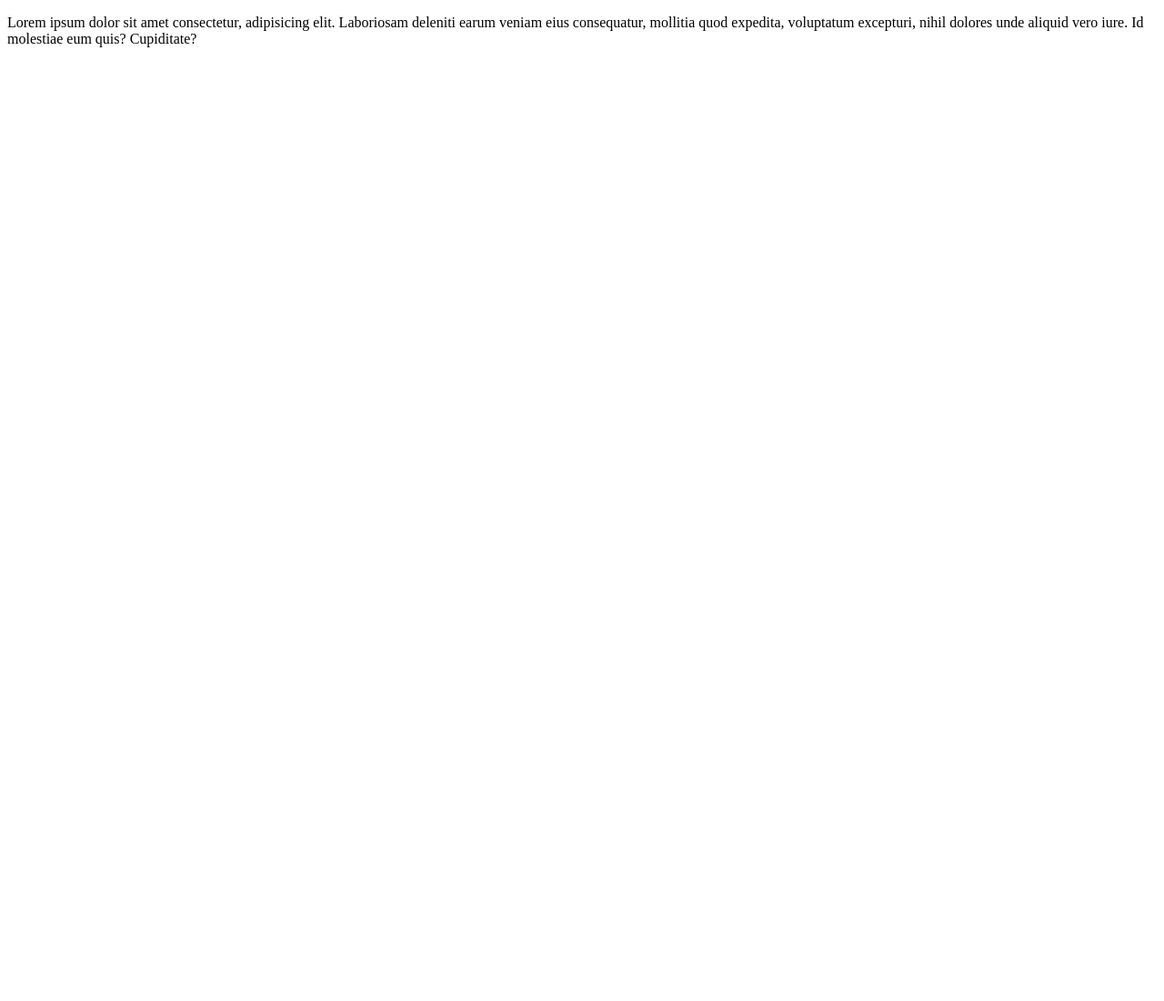
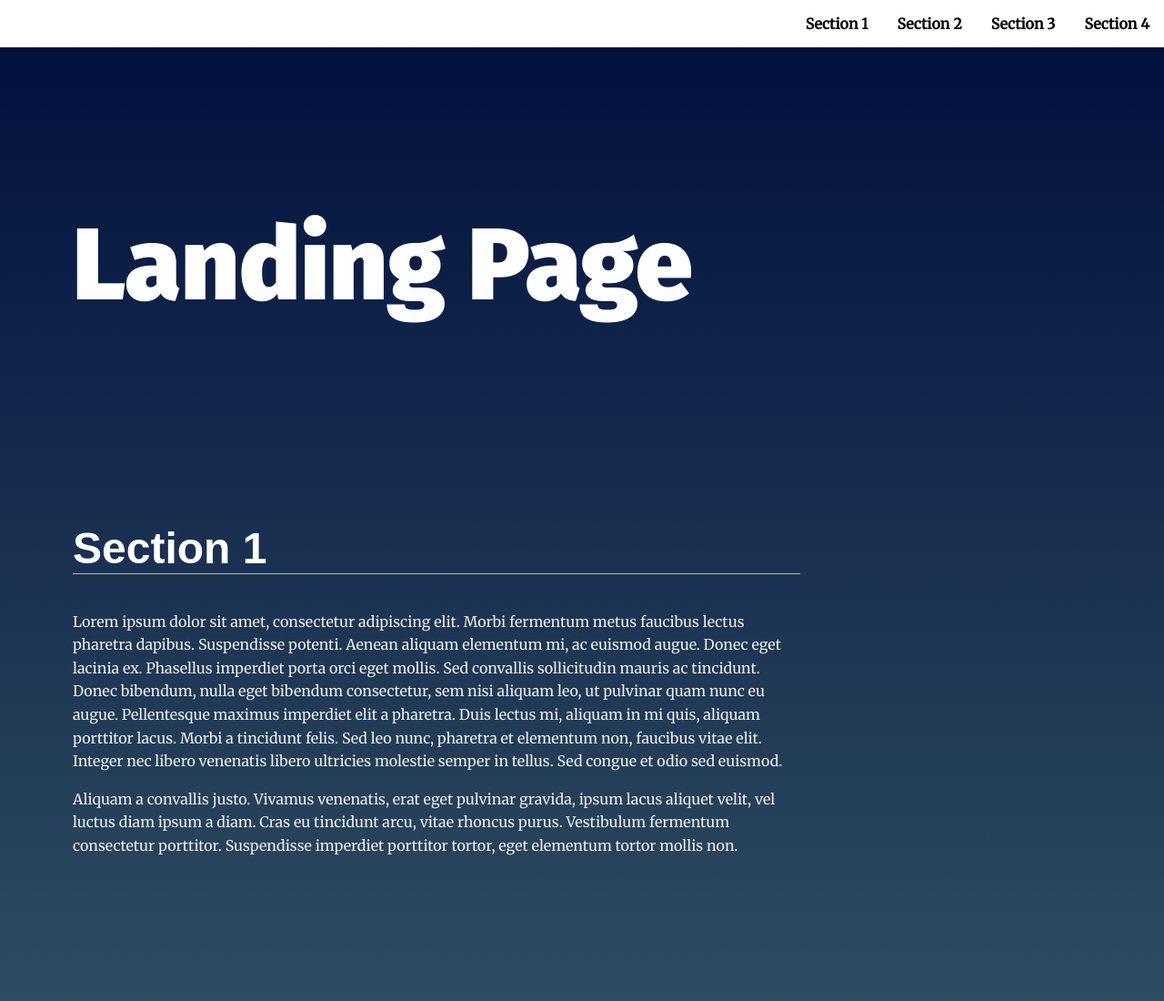
Before and after one commit to somayaax/new_repo, a plain HTML site: page index.html in a window 1280 px wide. Shown: the top 1100 px of the page at 91% size. Before the commit the page ends 800 px from the top, so only its background shows below. Drawn offline with Linux system fonts and the light colour scheme.

Commit message:
2nd commit

```diff
--- /dev/null
+++ b/css/styles.css
@@ -0,0 +1,237 @@
+/*
+ *
+ * CSS written based on SMACSS architecture.
+ * To learn more, visit: http://smacss.com/
+ *
+ * For simplicity, no reset or normalize is added.
+ * To learn more, visit: https://css-tricks.com/reboot-resets-reasoning/
+ *
+*/
+
+
+/* ---- Base Rules ---- */
+
+body {
+    background: rgb(136,203,171);
+    background: linear-gradient(0deg, rgba(136,203,171,1) 0%, rgba(0,13,60,1) 100%);
+    margin: 0;
+    font-family: 'Merriweather', serif;
+    color: #fff;
+
+}
+
+html{
+    scroll-behavior: smooth;
+}
+
+/* Typeography General*/
+h1 {
+    font-family: 'Fira Sans', sans-serif;
+    font-size: 3em;
+    margin: 2em 1rem;
+}
+
+@media only screen and (min-width: 35em){
+    h1 {
+        font-size: 7em;
+        margin: 2em 4rem 1em;
+    }
+}
+
+h2 {
+    border-bottom: 1px solid #cc1;
+    font-family: 'Oxygen', Sans-Serif;
+    font-size: 3em;
+    color: #fff;
+}
+
+p {
+    line-height: 1.6em;
+    color: #eee;
+}
+
+/* ---- Layout Rules ---- */
+main {
+    margin: 10vh 1em 10vh;
+}
+
+.main-hero {
+    min-height: 40vh;
+    padding-top: 3em;
+}
+
+section {
+    position: relative;
+    min-height: 80vh;
+}
+
+
+/* ---- Module Rules ---- */
+
+/* Navigation Styles*/
+.navbar__menu ul {
+    padding-left: 0;
+    margin: 0;
+    text-align: right;
+}
+
+.navbar__menu li {
+    display: inline-block;
+}
+
+.navbar__menu .menu__link {
+    display: block;
+    padding: 1em;
+    font-weight: bold;
+    text-decoration: none;
+    color: #000;
+}
+
+.navbar__menu .menu__link:hover {
+    background: #333;
+    color: #fff;
+    transition: ease 0.3s all;
+}
+a.active__link{
+    background: #333;
+    color: #fff !important;
+    transition: ease 0.3s all;
+}
+
+@media only screen and (max-width: 424px){
+    ul{
+        font-size: 0.7em;
+    }
+}
+/* Header Styles */
+.page__header {
+    background: #fff;
+    position: fixed;
+    top: 0;
+    width: 100%;
+    z-index: 5;
+}
+
+/* Footer Styles */
+.page__footer {
+    background: #000;
+    padding: 3em;
+    color: #fff;
+}
+
+.page__footer p{
+    color: #fff;
+}
+
+
+/* ---- Theme Rules ---- */
+/* Landing Container Styles */
+.landing__container {
+    padding: 1em;
+    text-align: left;
+}
+
+@media only screen and (min-width: 35em){
+    .landing__container {
+        max-width: 50em;
+        padding: 4em;
+    }
+}
+
+section:nth-of-type(even) .landing__container {
+    margin-right: 0;
+    margin-left: auto;
+    text-align: right;
+}
+
+/* Background Circles */
+/* Note that background circles are created with psuedo elements before and after */
+/* Circles appear to be random do to use of :nth-of-type psuedo class */
+section:nth-of-type(odd) .landing__container::before {
+    content: '';
+    background: rgba(255, 255, 255, 0.187);
+    position: absolute;
+    z-index: -5;
+    width: 20vh;
+    height: 20vh;
+    border-radius: 50%;
+    opacity: 0;
+    transition: ease 0.5s all;
+}
+
+section:nth-of-type(even) .landing__container::before {
+    content: '';
+    background: rgb(255,255,255);
+    background: linear-gradient(0deg, rgba(255,255,255,.1) 0%, rgba(255,255,255,.2) 100%);
+    position: absolute;
+    top: 3em;
+    right: 3em;
+    z-index: -5;
+    width: 10vh;
+    height: 10vh;
+    border-radius: 50%;
+    opacity: 0;
+    transition: ease 0.5s all;
+}
+
+section:nth-of-type(3n) .landing__container::after {
+    content: '';
+    background: rgb(255,255,255);
+    background: linear-gradient(0deg, rgba(255,255,255,.1) 0%, rgba(255,255,255,.2) 100%);
+    position: absolute;
+    right: 0;
+    bottom: 0;
+    z-index: -5;
+    width: 10vh;
+    height: 10vh;
+    border-radius: 50%;
+    opacity: 0;
+    transition: ease 0.5s all;
+}
+
+section:nth-of-type(3n + 1) .landing__container::after {
+    content: '';
+    background: rgb(255,255,255);
+    background: linear-gradient(0deg, rgba(255,255,255,.1) 0%, rgba(255,255,255,.2) 100%);
+    position: absolute;
+    right: 20vw;
+    bottom: -5em;
+    z-index: -5;
+    width: 15vh;
+    height: 15vh;
+    border-radius: 50%;
+    opacity: 0;
+    transition: ease 0.5s all;
+}
+
+
+/* ---- Theme State Rules ---- */
+/* Section Active Styles */
+/* Note: your-active-class class is applied through javascript. You should update the class here and in the index.html to what you set in your javascript file.  */
+section.active {
+    background: linear-gradient(0deg, rgba(0, 0, 0, 0.6) 0%, rgba(0, 0, 0, 0) 100%);
+}
+
+section.active .landing__container::before {
+    opacity: 1;
+    animation: rotate 4s linear 0s infinite forwards;
+}
+
+section.active .landing__container::after {
+    opacity: 1;
+    animation: rotate 5s linear 0s infinite forwards reverse;
+}
+
+/* Section Active Styles Keyframe Animations */
+@keyframes rotate {
+	from {
+		transform: rotate(0deg)
+		           translate(-1em)
+		           rotate(0deg);
+	}
+	to {
+		transform: rotate(360deg)
+		           translate(-1em)
+		           rotate(-360deg);
+	}
+}
--- a/index.html
+++ b/index.html
@@ -1,17 +1,67 @@
 <!DOCTYPE html>
 <html lang="en">
+<head>
+  <meta charset="UTF-8">
+  <meta name="viewport" content="width=device-width, initial-scale=1.0">
+  <meta http-equiv="X-UA-Compatible" content="ie=edge">
+  <title>Manipulating the DOM</title>
+  <!-- Load Google Fonts -->
+  <link href="https://fonts.googleapis.com/css?family=Fira+Sans:900|Merriweather&display=swap" rel="stylesheet">  <!-- Load Styles -->
+  <link href="css/styles.css" rel="stylesheet">
+</head>
+<body>
+  <!-- HTML Follows BEM naming conventions
+  IDs are only used for sections to connect menu achors to sections -->
+  <header class="page__header">
+    <nav class="navbar__menu">
+      <!-- Navigation starts as empty UL that will be populated with JS -->
+      <ul id="navbar__list"></ul>
+    </nav>
+  </header>
+  <main>
+    <header class="main__hero">
+      <h1>Landing Page </h1>
+    </header>
+    <!-- Each Section has an ID (used for the anchor) and
+    a data attribute that will populate the li node.
+    Adding more sections will automatically populate nav.
+    The first section is set to active class by default -->
+    <section id="section1" data-nav="Section 1" class="active">
+      <div class="landing__container">
+        <h2>Section 1</h2>
+        <p>Lorem ipsum dolor sit amet, consectetur adipiscing elit. Morbi fermentum metus faucibus lectus pharetra dapibus. Suspendisse potenti. Aenean aliquam elementum mi, ac euismod augue. Donec eget lacinia ex. Phasellus imperdiet porta orci eget mollis. Sed convallis sollicitudin mauris ac tincidunt. Donec bibendum, nulla eget bibendum consectetur, sem nisi aliquam leo, ut pulvinar quam nunc eu augue. Pellentesque maximus imperdiet elit a pharetra. Duis lectus mi, aliquam in mi quis, aliquam porttitor lacus. Morbi a tincidunt felis. Sed leo nunc, pharetra et elementum non, faucibus vitae elit. Integer nec libero venenatis libero ultricies molestie semper in tellus. Sed congue et odio sed euismod.</p>
 
-<head>
-    <meta charset="UTF-8">
-    <meta http-equiv="X-UA-Compatible" content="IE=edge">
-    <meta name="viewport" content="width=device-width, initial-scale=1.0">
-    <title>Document</title>
-</head>
+        <p>Aliquam a convallis justo. Vivamus venenatis, erat eget pulvinar gravida, ipsum lacus aliquet velit, vel luctus diam ipsum a diam. Cras eu tincidunt arcu, vitae rhoncus purus. Vestibulum fermentum consectetur porttitor. Suspendisse imperdiet porttitor tortor, eget elementum tortor mollis non.</p>
+      </div>
+    </section>
+    <section id="section2" data-nav="Section 2">
+      <div class="landing__container">
+        <h2>Section 2</h2>
+        <p>Lorem ipsum dolor sit amet, consectetur adipiscing elit. Morbi fermentum metus faucibus lectus pharetra dapibus. Suspendisse potenti. Aenean aliquam elementum mi, ac euismod augue. Donec eget lacinia ex. Phasellus imperdiet porta orci eget mollis. Sed convallis sollicitudin mauris ac tincidunt. Donec bibendum, nulla eget bibendum consectetur, sem nisi aliquam leo, ut pulvinar quam nunc eu augue. Pellentesque maximus imperdiet elit a pharetra. Duis lectus mi, aliquam in mi quis, aliquam porttitor lacus. Morbi a tincidunt felis. Sed leo nunc, pharetra et elementum non, faucibus vitae elit. Integer nec libero venenatis libero ultricies molestie semper in tellus. Sed congue et odio sed euismod.</p>
 
-<body>
-    <p>Lorem ipsum dolor sit amet consectetur, adipisicing elit. Laboriosam deleniti earum veniam eius consequatur,
-        mollitia quod expedita, voluptatum excepturi, nihil dolores unde aliquid vero iure. Id molestiae eum quis?
-        Cupiditate?</p>
+        <p>Aliquam a convallis justo. Vivamus venenatis, erat eget pulvinar gravida, ipsum lacus aliquet velit, vel luctus diam ipsum a diam. Cras eu tincidunt arcu, vitae rhoncus purus. Vestibulum fermentum consectetur porttitor. Suspendisse imperdiet porttitor tortor, eget elementum tortor mollis non.</p>
+      </div>
+    </section>
+    <section id="section3" data-nav="Section 3">
+      <div class="landing__container">
+        <h2>Section 3</h2>
+        <p>Lorem ipsum dolor sit amet, consectetur adipiscing elit. Morbi fermentum metus faucibus lectus pharetra dapibus. Suspendisse potenti. Aenean aliquam elementum mi, ac euismod augue. Donec eget lacinia ex. Phasellus imperdiet porta orci eget mollis. Sed convallis sollicitudin mauris ac tincidunt. Donec bibendum, nulla eget bibendum consectetur, sem nisi aliquam leo, ut pulvinar quam nunc eu augue. Pellentesque maximus imperdiet elit a pharetra. Duis lectus mi, aliquam in mi quis, aliquam porttitor lacus. Morbi a tincidunt felis. Sed leo nunc, pharetra et elementum non, faucibus vitae elit. Integer nec libero venenatis libero ultricies molestie semper in tellus. Sed congue et odio sed euismod.</p>
+
+        <p>Aliquam a convallis justo. Vivamus venenatis, erat eget pulvinar gravida, ipsum lacus aliquet velit, vel luctus diam ipsum a diam. Cras eu tincidunt arcu, vitae rhoncus purus. Vestibulum fermentum consectetur porttitor. Suspendisse imperdiet porttitor tortor, eget elementum tortor mollis non.</p>
+      </div>
+    </section>
+    <section id="section4" data-nav="Section 4">
+      <div class="landing__container">
+        <h2>Section 4</h2>
+        <p>Lorem ipsum dolor sit amet, consectetur adipiscing elit. Morbi fermentum metus faucibus lectus pharetra dapibus. Suspendisse potenti. Aenean aliquam elementum mi, ac euismod augue. Donec eget lacinia ex. Phasellus imperdiet porta orci eget mollis. Sed convallis sollicitudin mauris ac tincidunt. Donec bibendum, nulla eget bibendum consectetur, sem nisi aliquam leo, ut pulvinar quam nunc eu augue. Pellentesque maximus imperdiet elit a pharetra. Duis lectus mi, aliquam in mi quis, aliquam porttitor lacus. Morbi a tincidunt felis. Sed leo nunc, pharetra et elementum non, faucibus vitae elit. Integer nec libero venenatis libero ultricies molestie semper in tellus. Sed congue et odio sed euismod.</p>
+
+        <p>Aliquam a convallis justo. Vivamus venenatis, erat eget pulvinar gravida, ipsum lacus aliquet velit, vel luctus diam ipsum a diam. Cras eu tincidunt arcu, vitae rhoncus purus. Vestibulum fermentum consectetur porttitor. Suspendisse imperdiet porttitor tortor, eget elementum tortor mollis non.</p>
+      </div>
+    </section>
+  </main>
+  <footer class="page__footer">
+    <p>&copy Udacity</p>
+  </footer>
+<script src="js/app.js"></script>
 </body>
-
 </html>
--- /dev/null
+++ b/js/app.js
@@ -0,0 +1,75 @@
+/**
+ *
+ * Manipulating the DOM exercise.
+ * Exercise programmatically builds navigation,
+ * scrolls to anchors from navigation,
+ * and highlights section in viewport upon scrolling.
+ *
+ * Dependencies: None
+ *
+ * JS Version: ES2015/ES6
+ *
+ * JS Standard: ESlint
+ *
+*/
+
+/**
+ * Define Global Variables
+ *
+*/
+
+const mySections = document.querySelectorAll('section');
+const myUl = document.getElementById("navbar__list");
+
+/**
+ * End Global Variables
+ */
+
+
+// build the nav and scroll to section on link click
+
+mySections.forEach((oneSec) => {
+    const newList = document.createElement('li');
+    const newLink = document.createElement('a');
+
+    newLink.setAttribute("href", `#${oneSec.id}`);  //link each anchor to the section it refers to using the section's id
+    newLink.classList.add("menu__link");    //add class menu__link to the element 'a'
+    newLink.textContent = oneSec.getAttribute("data-nav");  //set the text content of the link as the value of the attribute data-nav in each section
+
+    newList.appendChild(newLink);   //newLink is added as the last child to newList li>a
+    myUl.appendChild(newList);  //newList is added as the last child to myUl ul>li
+    //navbar is created
+});
+
+
+// Add class 'active' to section when near top of viewport and add active class to the link that refrences this section
+const getActive = () => {
+    mySections.forEach((section) => {
+
+        const viewPort = section.getBoundingClientRect();
+
+        const link = document.querySelector(`a[href="#${section.id}"]`); //select the <a> element that links to the section that is active(has the same href as the section's id)
+
+        if (viewPort.top > -100 && viewPort.top <= 400) { // if the section is between -100 & 350 from the top of the viewport
+
+            section.classList.add("active");
+            // add active class to the section that is appearing in the viewport(between -100 & 350 from the top)
+
+            link.classList.add("active__link")
+            //add active__link class to the link
+
+        } else if (section.classList.contains("active")) {
+
+            section.classList.remove("active");
+            // remove active class when the section is not in the viewport
+
+            if (link.classList.contains("active__link")) {
+                link.classList.remove("active__link");
+                //remove active__link class when the link doesn't refer to the section in the viewport and the link has an active__link class
+            }
+        };
+    });
+
+}
+
+window.addEventListener("scroll", getActive)      // listen to the event scroll to make sections and links active (call getActive function)
```
